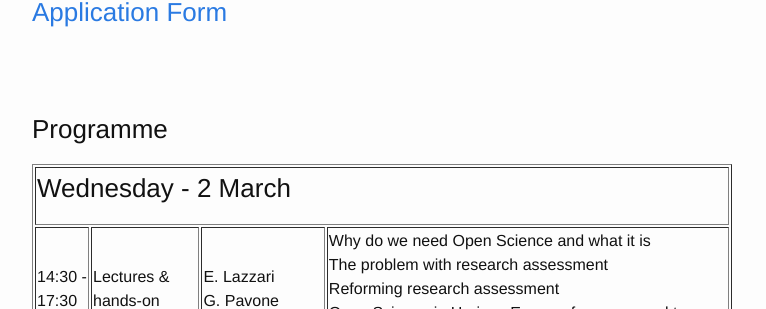
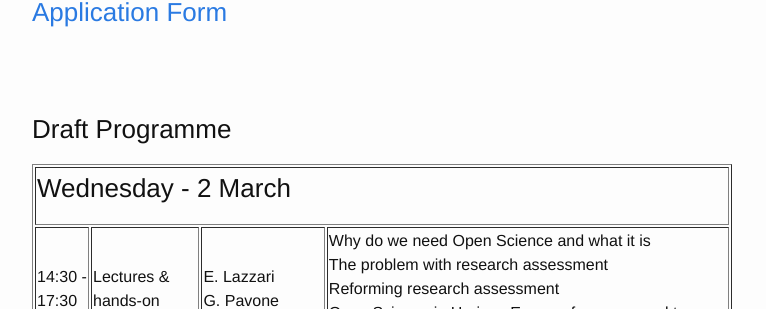
Before and after one commit to ELIXIR-IIB-training/website, a Jekyll site: the page built from _posts/2022-02-16-FAIR_Data_Stewardship-online.md, in a window 1280 px wide and 900 px high, scrolled down 2175 px. Shown: the part 146-455 px from the top of the window, without its empty margins (238-1004 px from the left). Built offline with Jekyll 4.4.1, drawn with Linux system fonts in a browser that asks for light colours.

Commit message:
Update draft programme

```diff
--- a/_posts/2022-02-16-FAIR_Data_Stewardship-online.md
+++ b/_posts/2022-02-16-FAIR_Data_Stewardship-online.md
@@ -101,7 +101,7 @@ This course is in **Italian language** (with only one session in English by invi
 <br>
 <br>
 
-### Programme
+### Draft Programme
 
 <table border="1" width="700">
 <tr>
```
